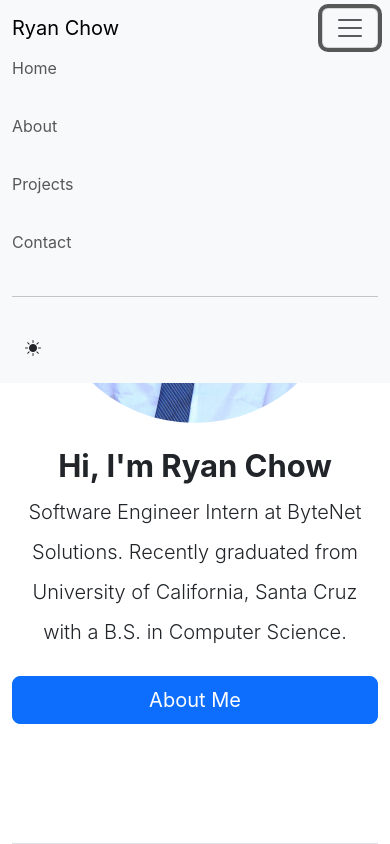
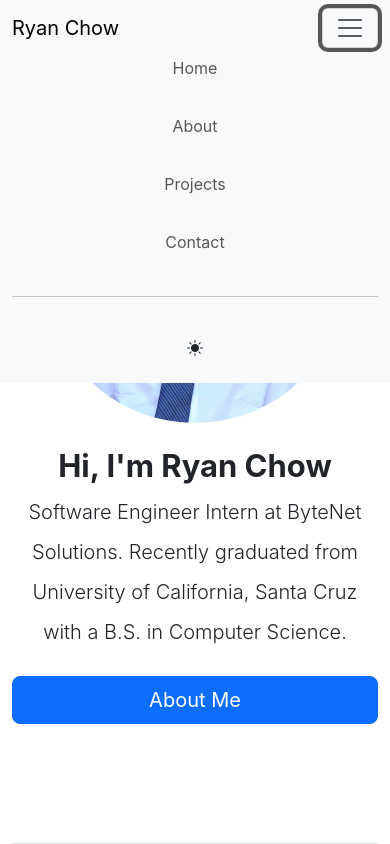
Before and after one commit to ryanchowdev/ryanchowdev-portfolio, a React (Create React App) app: page / in a window 390 px wide. Both pictures are taken after a click on the button "Toggle navigation". Shown: the top 844 px of the page. Built offline with nearby package versions, Linux system fonts and the light colour scheme.

Commit message:
Fix navbar overlap and mobile layout

```diff
--- a/src/App.css
+++ b/src/App.css
@@ -37,23 +37,8 @@
   }
 } */
 
-html, body {
+body, html {
   height: 100%;
+  /* Offset navbar when navigating to anchor elements - navbar height is 58px */
+  scroll-padding-top: 58px;
 }
-
-/* body {
-  padding-top: 50px;
-  padding-top: 40px;
-  padding-top: 58px;
-} */
-
-/* Prevents content from being blocked by navbar when you navigate to it */
-/* #home:before, #footer:before */
-*#about:before, *#projects:before, *#contact:before {
-  display: block;
-  content: " ";
-  padding-top: 3.5rem;
-  visibility: hidden;
-  /* margin-top: -75px;
-  height: 75px; */
-}
--- a/src/components/Navbar.js
+++ b/src/components/Navbar.js
@@ -26,16 +26,16 @@ function Navbar() {
                 <div className="collapse navbar-collapse" id="navbarSupportedContent">
                     <ul className="navbar-nav nav-underline ms-auto mb-2 mb-lg-0">
                         {/* Sections */}
-                        <li className="nav-item">
+                        <li className="nav-item text-center">
                             <a className="nav-link" aria-current="page" href="#home">Home</a>
                         </li>
-                        <li className="nav-item">
+                        <li className="nav-item text-center">
                             <a className="nav-link" href="#about">About</a>
                         </li>
-                        <li className="nav-item">
+                        <li className="nav-item text-center">
                             <a className="nav-link" href="#projects">Projects</a>
                         </li>
-                        <li className="nav-item">
+                        <li className="nav-item text-center">
                             <a className="nav-link" href="#contact">Contact</a>
                         </li>
                         {/* Divider */}
@@ -44,7 +44,7 @@ function Navbar() {
                             <hr className="d-lg-none my-2"></hr>
                         </li>
                         {/* Button to toggle Light/Dark mode */}
-                        <li className="nav-item">
+                        <li className="nav-item text-center">
                             <button type="button" className="btn" onClick={toggleTheme}>
                                 <i className="bi bi-sun-fill"></i>
                             </button>
```
